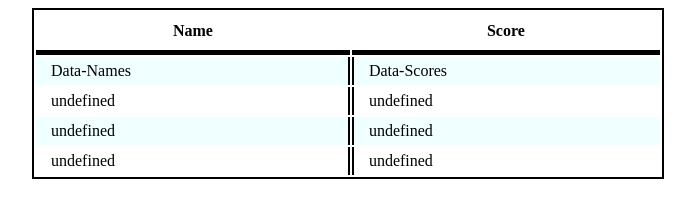
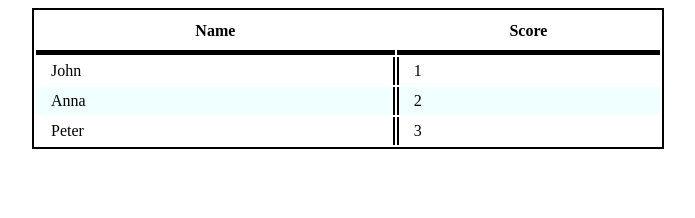
Before and after one commit to CarlyG55/Tetris-WorkExperience2022, a website: page frontend/pages/leaderstats.html in a window 1280 px wide. Shown: the whole page, without its empty margins (292-987 px from the left). Drawn offline with Linux system fonts and the light colour scheme.

Commit message:
Automated the process of getting the data from the json file and inserting it into the leaderboard table, using API requests.

```diff
--- /dev/null
+++ b/frontend/pages/LeaderboardData.json
@@ -0,0 +1,5 @@
+[
+    { "name":"John", "score":"1" },
+    { "name":"Anna", "score":"2" },
+    { "name":"Peter", "score":"3" }
+]
--- a/frontend/pages/leaderstats.html
+++ b/frontend/pages/leaderstats.html
@@ -10,18 +10,19 @@
 </head>
 <body>
     <table class="LeaderTable" id="ScoreTable">
+        <thead>
             <tr>
                 <th>Name</th>
                 <th>Score</th>
             </tr>
+        </thead>
+        <tbody id="bodyOfTable">
             <tr>
                 <td>Data-Names</td>
                 <td>Data-Scores</td>
             </tr>
+        </tbody>
 
     </table>
-    <script>
-    loop();
-    </script>
 </body>
 </html>
--- a/frontend/pages/leaderstats.js
+++ b/frontend/pages/leaderstats.js
@@ -1,26 +1,16 @@
-const table = document.getElementById("#ScoreTable");
+fetch("./LeaderBoardData.json")
+.then(data => {
+    return data.json();
+})
+.then(insideData => {
+    let TableData = "";
+    insideData.map(values => {
+        TableData +=
+        `<tr>
+        <td> ${values.name} </td>
+        <td> ${values.score} </td>
+        </tr>`
+    });
 
-var LeaderboardData = {
-    "jhon":1, "Amy":2, "Jeff":3
-};
-
-function addRows(name, score) {
-    const table = document.getElementById("ScoreTable");
-
-    console.log(table);
-    let newRow = table.insertRow(-1);
-    let newCell1 = newRow.insertCell(0);
-    let newCell2 = newRow.insertCell(1);
-    let NameofPerson = document.createTextNode(name);
-    let ScoreofPerson = document.createTextNode(score);
-    newCell1.appendChild(NameofPerson);
-    newCell2.appendChild(ScoreofPerson);
-   }
-
-function loop() {
-    for (let person in LeaderboardData) {
-        names = person.key
-        score = person.value
-        addRows(names, score)
-    }
-}
+    document.getElementById("bodyOfTable").innerHTML = TableData;
+})
```
Lines whose indentation alone changed are shown as unchanged.
